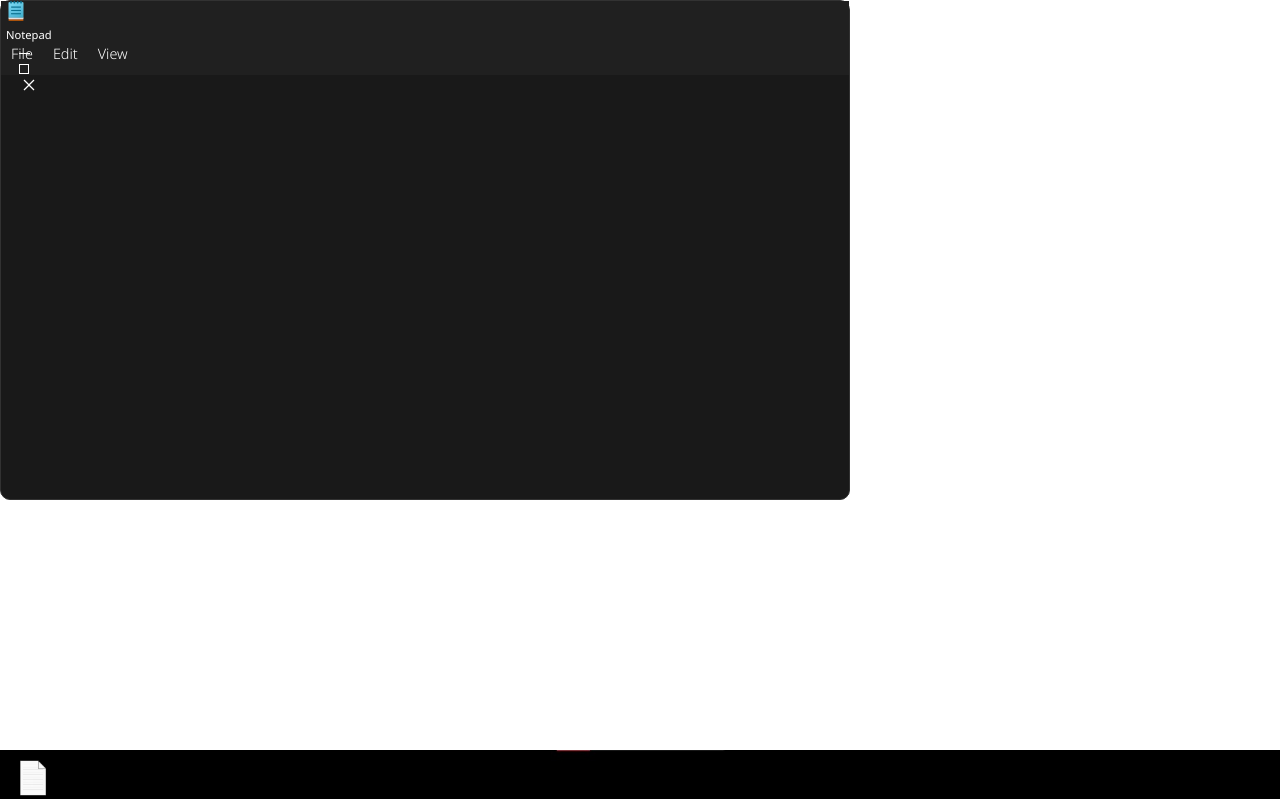
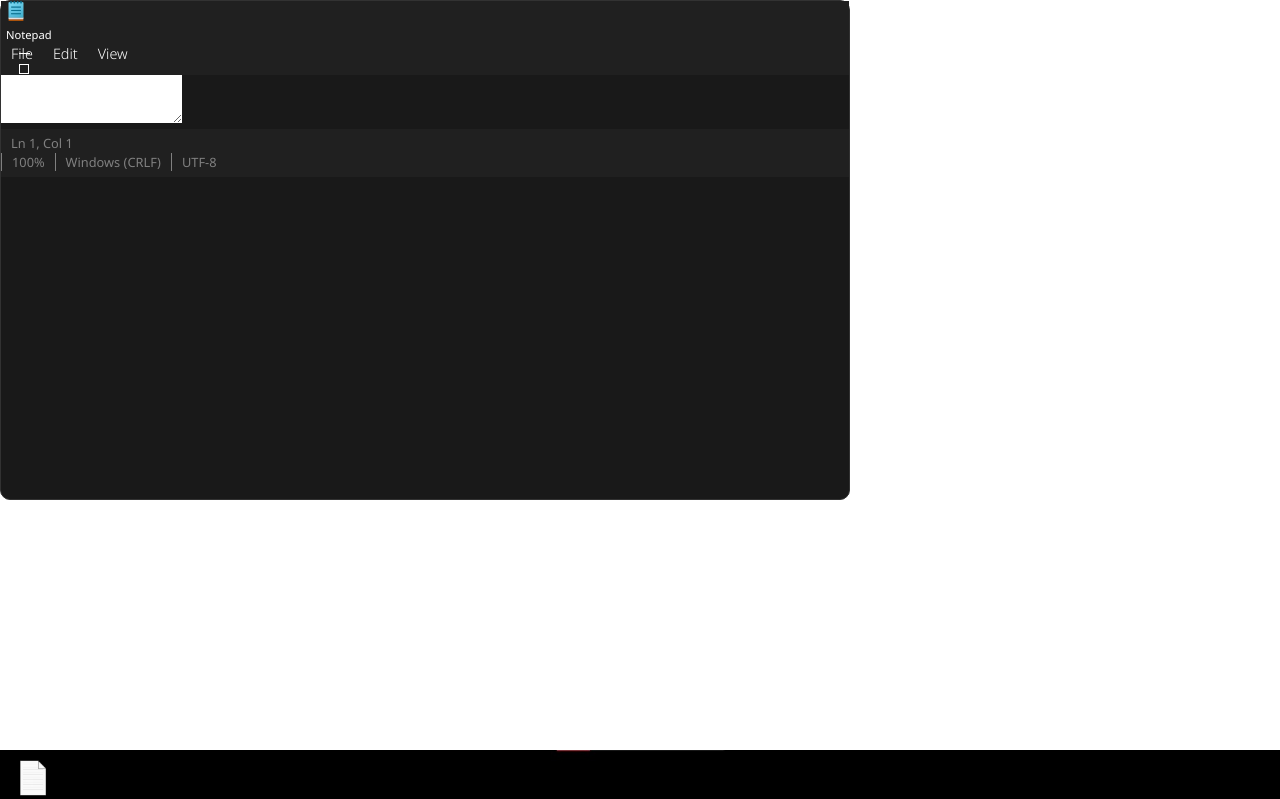
Before and after one commit to leomarss/windows11-portfolio, a Vue app: page / in a window 1280 px wide. Shown: the top 799 px of the page. Built offline with nearby package versions, Linux system fonts and the light colour scheme.

Commit message:
Added notepad footer

```diff
--- a/src/components/Notepad.vue
+++ b/src/components/Notepad.vue
@@ -10,7 +10,7 @@ export default {
 
 <template>
   <div class="notepad-container absolute w-full flex justify-center items-center">
-    <div class="notepad-content relative">
+    <div class="notepad-content relative flex flex-col">
       <div class="window-info flex justify-between">
         <div class="window-name h-full flex items-center">
           <img src="/images/notepad/notepad.png" />
@@ -39,6 +39,23 @@ export default {
         <button>
           <span>View</span>
         </button>
+      </div>
+
+      <div class="notepad flex flex-grow flex-col">
+        <!-- Text Area -->
+        <textarea class="h-full" name="" id=""></textarea>
+
+        <div class="notepad-footer mt-auto flex justify-between">
+          <div class="notepad-lines">
+            <span>Ln 1, Col 1</span>
+          </div>
+
+          <div class="notepad-info flex">
+            <span>100%</span>
+            <span>Windows (CRLF)</span>
+            <span>UTF-8</span>
+          </div>
+        </div>
       </div>
     </div>
   </div>
@@ -108,5 +125,22 @@ export default {
       }
     }
   }
+
+  .notepad-footer {
+    background-color: #202020;
+    color: gray;
+    font-size: 0.8rem;
+    padding: 5px 0;
+    .notepad-lines {
+      padding: 0 10px;
+    }
+    .notepad-info {
+      gap: 15px;
+      & > span {
+        padding: 0 10px;
+        border-left: 1px solid gray;
+      }
+    }
+  }
 }
 </style>
```
